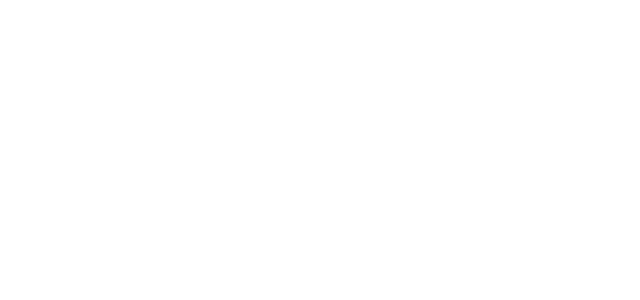
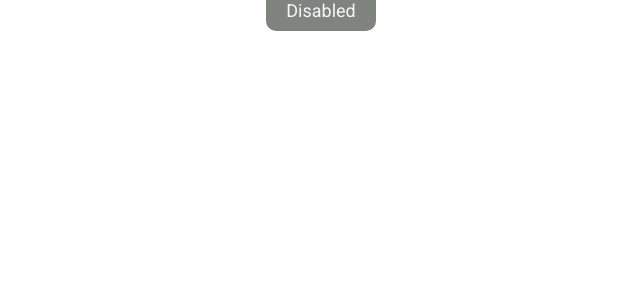
Before and after one commit to Amar-dev-code/reusable-components, a React (Create React App) app: page / in a window 1280 px wide. Shown: the top 300 px of the page, without its empty margins (319-959 px from the left). Built offline with nearby package versions, Linux system fonts and the light colour scheme.

Commit message:
Adding feature for behaving Button component as a link.

```diff
--- a/src/App.tsx
+++ b/src/App.tsx
@@ -1,9 +1,23 @@
 import React from "react";
 
 import "./App.css";
+import { Button } from "./components/Button";
 
 function App() {
-  return <div className="App"></div>;
+  return (
+    <div className="App">
+      <Button
+        href="https://www.google.com/"
+        buttonLabel="link"
+        onClick={() => {
+          console.log("Congrats for building your first reusbale component");
+        }}
+        buttonStyles="btn--success--solid"
+        type="button"
+        disabled={true}
+      ></Button>
+    </div>
+  );
 }
 
 export default App;
--- a/src/components/Button.tsx
+++ b/src/components/Button.tsx
@@ -6,6 +6,7 @@
 const search = require("../images/search.png");
 
 interface buttonProps {
+  href?: string;
   buttonLabel: any;
   type: "button" | "reset" | "submit";
   onClick: () => {} | void;
@@ -35,7 +36,7 @@
   let checkButtonLabel = props.buttonLabel;
   let buttonSize: string = "";
   const breakPoint = useBreakpoint();
-  breakPoint == "lg" ? (buttonSize = "btn--large") : (buttonSize = sizes[2]);
+  breakPoint == "lg" ? (buttonSize = "btn--medium") : (buttonSize = sizes[2]);
 
   props.disabled
     ? (checkButtonStyle = "btn--primary--disabled") &&
@@ -43,13 +44,13 @@
     : (checkButtonStyle = styles[0]);
 
   return (
-    <button
+    <a
+      href={props.href}
       onClick={props.onClick}
       type={props.type}
       className={`btn ${buttonSize} ${checkButtonStyle}`}
-      disabled={props.disabled}
     >
       {checkButtonLabel}
-    </button>
+    </a>
   );
 };
--- a/src/styles/button.css
+++ b/src/styles/button.css
@@ -24,6 +24,7 @@
   background-color: var(--primary);
   color: var(--white);
   border: none;
+  text-decoration: none;
 }
 .btn--warning--solid {
   background-color: var(--warning);
@@ -38,7 +39,7 @@
 .btn--success--solid {
   background-color: var(--success);
   color: var(--black);
-  border: none;
+  border: 10px;
 }
 .btn--primary--outline {
   background-color: var(--primary);
@@ -64,6 +65,7 @@
 .btn--primary--disabled {
   background-color: var(--grey);
   color: var(--white);
-  border: none;
+  margin-top: 10px;
   pointer-events: none;
+  text-decoration: none;
 }
```
Also changed, not shown: 1 other file (tests, documents, lock files or other folders).
